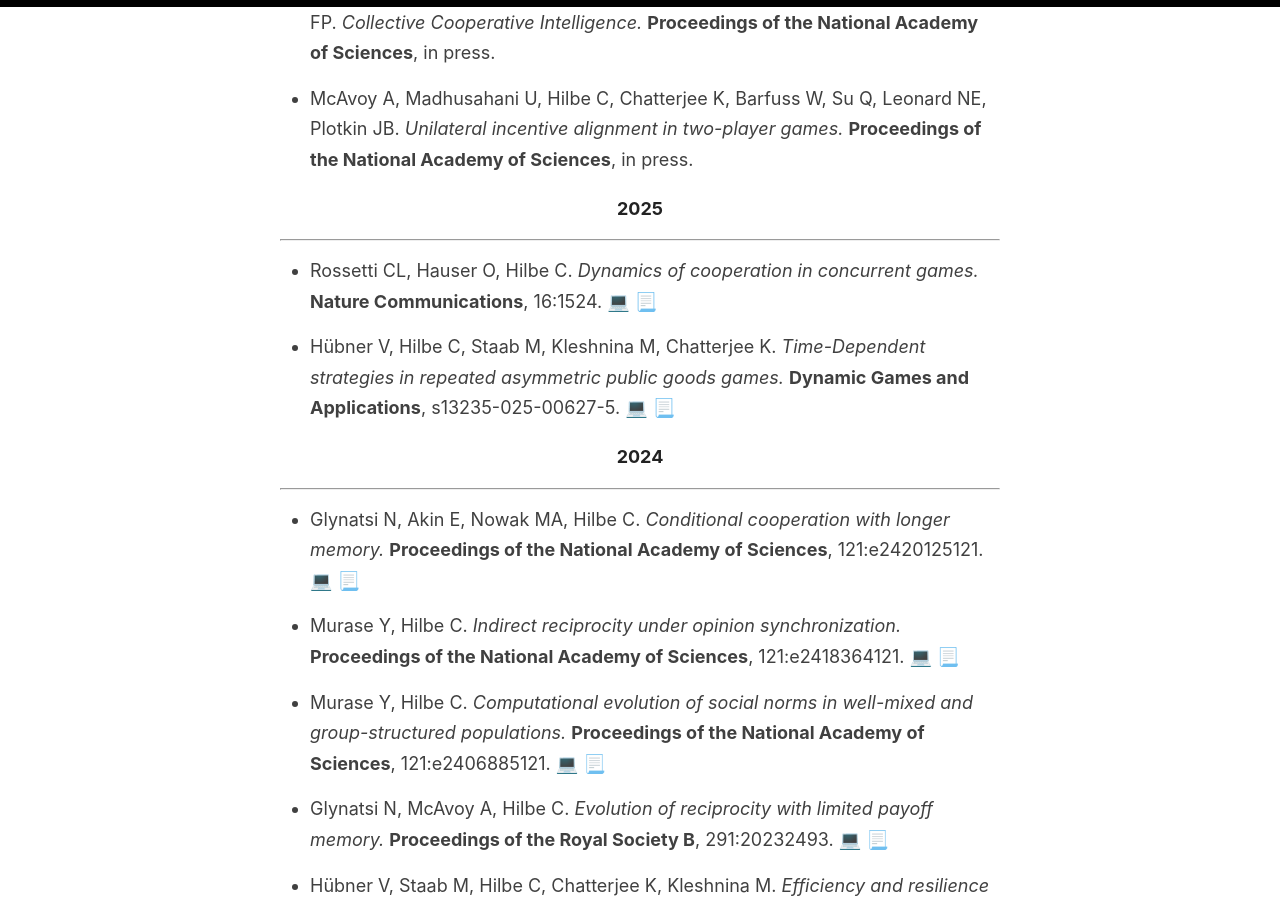
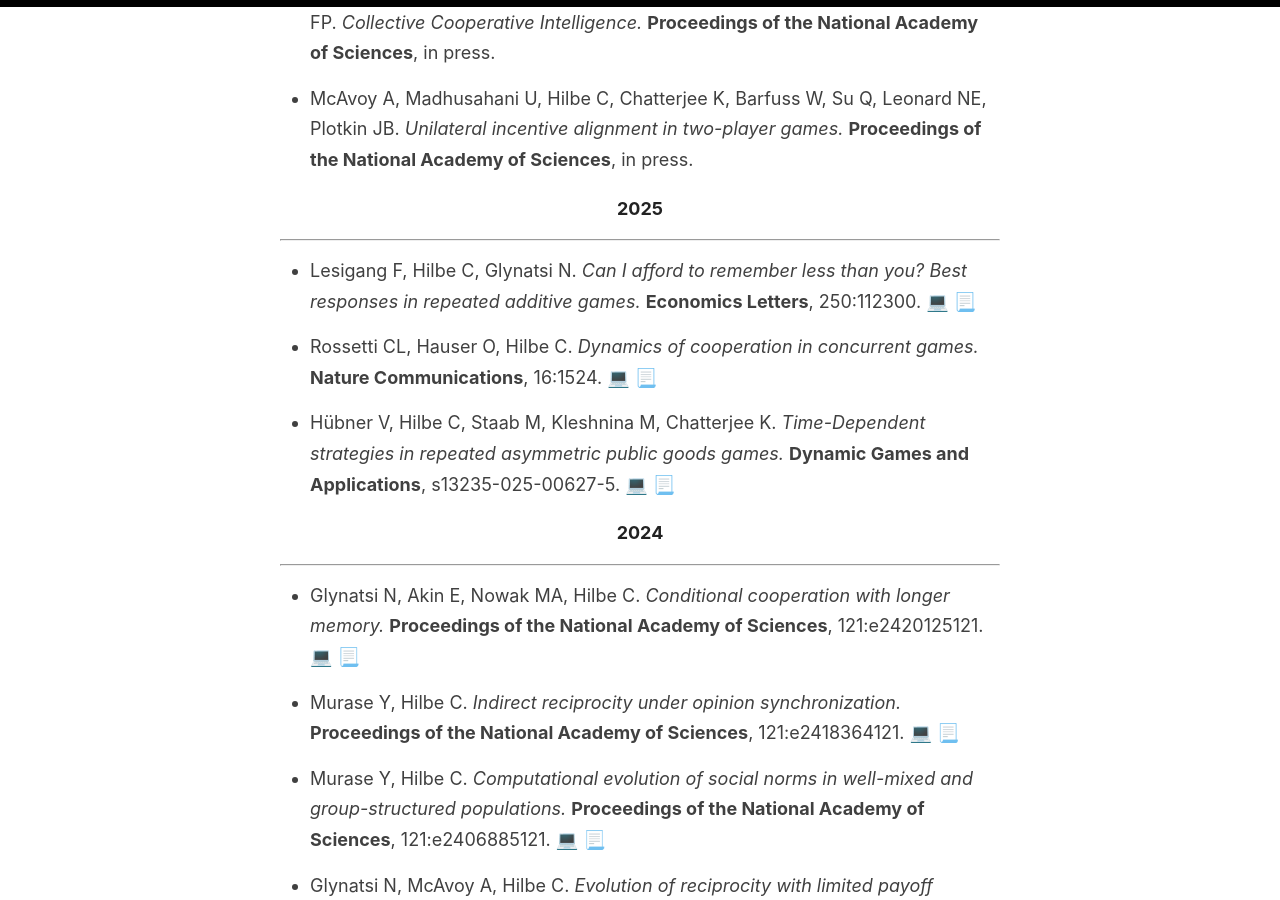
Before and after one commit to christian-hilbe/christian-hilbe.github.io, a Jekyll site: the page built from _pages/publications.md, in a window 1280 px wide and 900 px high, scrolled down 463 px. Built offline with Jekyll 4.4.1, drawn with Linux system fonts in a browser that asks for light colours.

Commit message:
CH: Adding Franziska's paper

```diff
--- a/_pages/publications.md
+++ b/_pages/publications.md
@@ -33,6 +33,12 @@ permalink: /publications/
 ###### 2025
 
 ---
+
+- Lesigang F, Hilbe C, Glynatsi N.
+*Can I afford to remember less than you? Best responses in repeated additive games.*
+**Economics Letters**, 250:112300.
+[💻](https://www.sciencedirect.com/science/article/pii/S0165176525001375)
+[📃](../files/2025_lesigang_econlett.pdf)
 
 - Rossetti CL, Hauser O, Hilbe C.
 *Dynamics of cooperation in concurrent games.*
```
Also changed, not shown: 1 other file.
